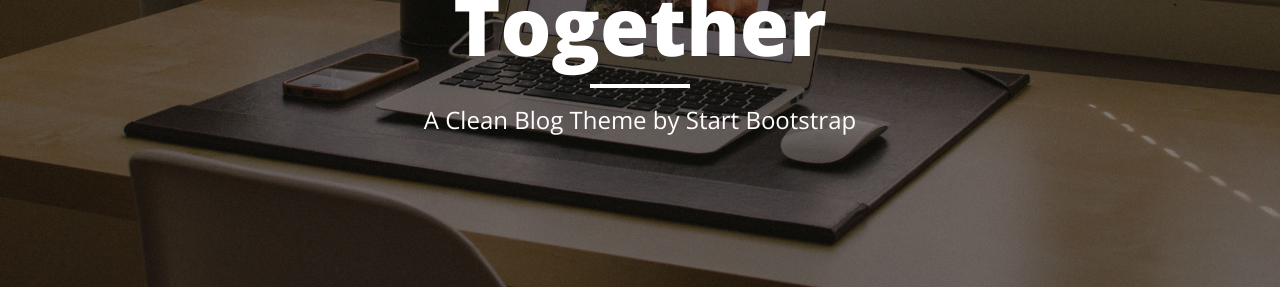
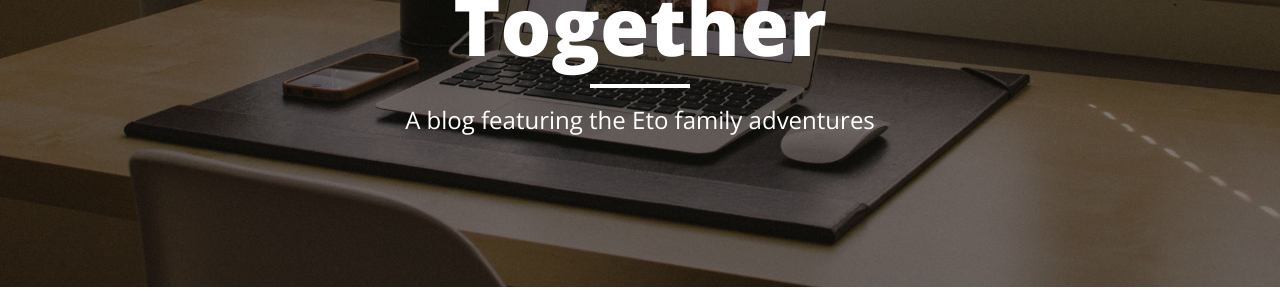
Before and after one commit to rebeccaeto/rebeccaeto.github.io, a Jekyll site: the page built from index.html, in a window 1280 px wide. Shown: the part 257-557 px from the top of the page. Built offline with Jekyll 4.4.1, drawn with Linux system fonts in a browser that asks for light colours; nearby versions of some CDN libraries; the list of posts is cut into pages by our own code.

Commit message:
Update index.html
Added in the site description

```diff
--- a/index.html
+++ b/index.html
@@ -1,6 +1,6 @@
 ---
 layout: page
-description: "A Clean Blog Theme by Start Bootstrap"
+description: "A blog featuring the Eto family adventures"
 header-img: "img/home-bg.jpg"
 ---
 
```
